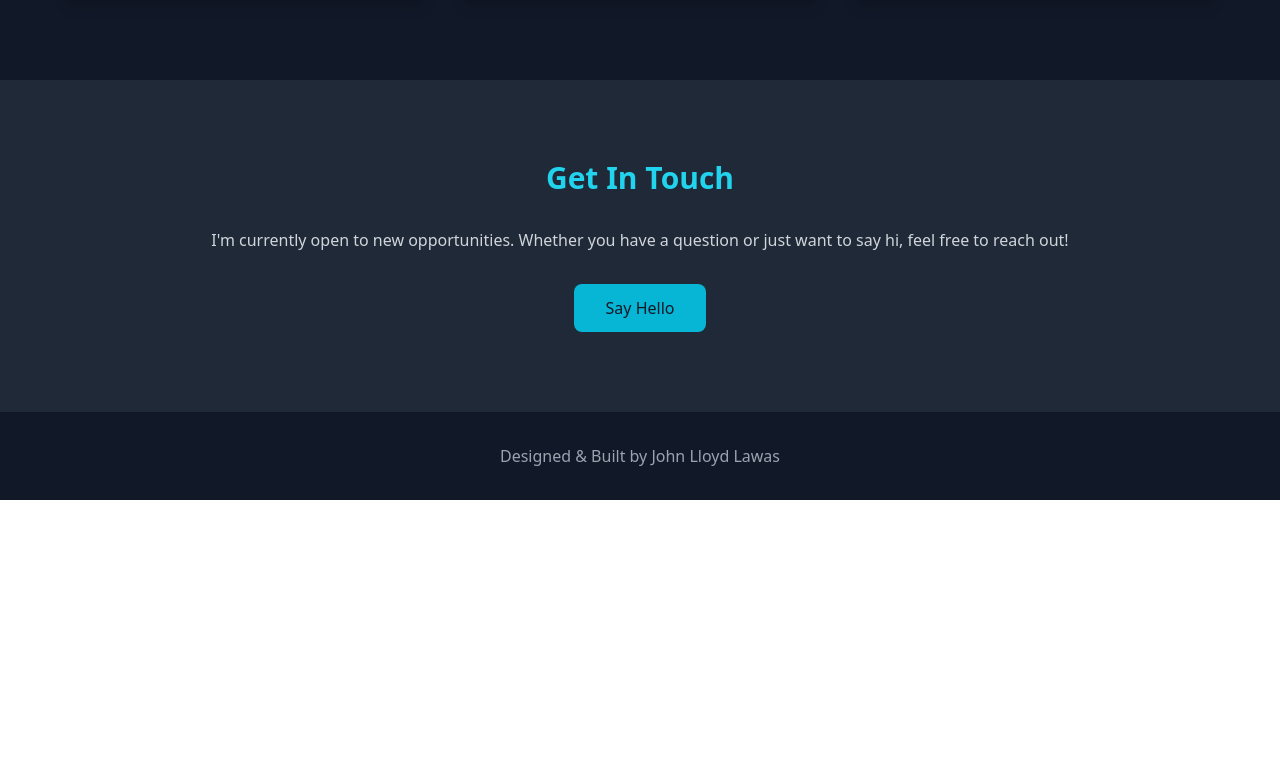
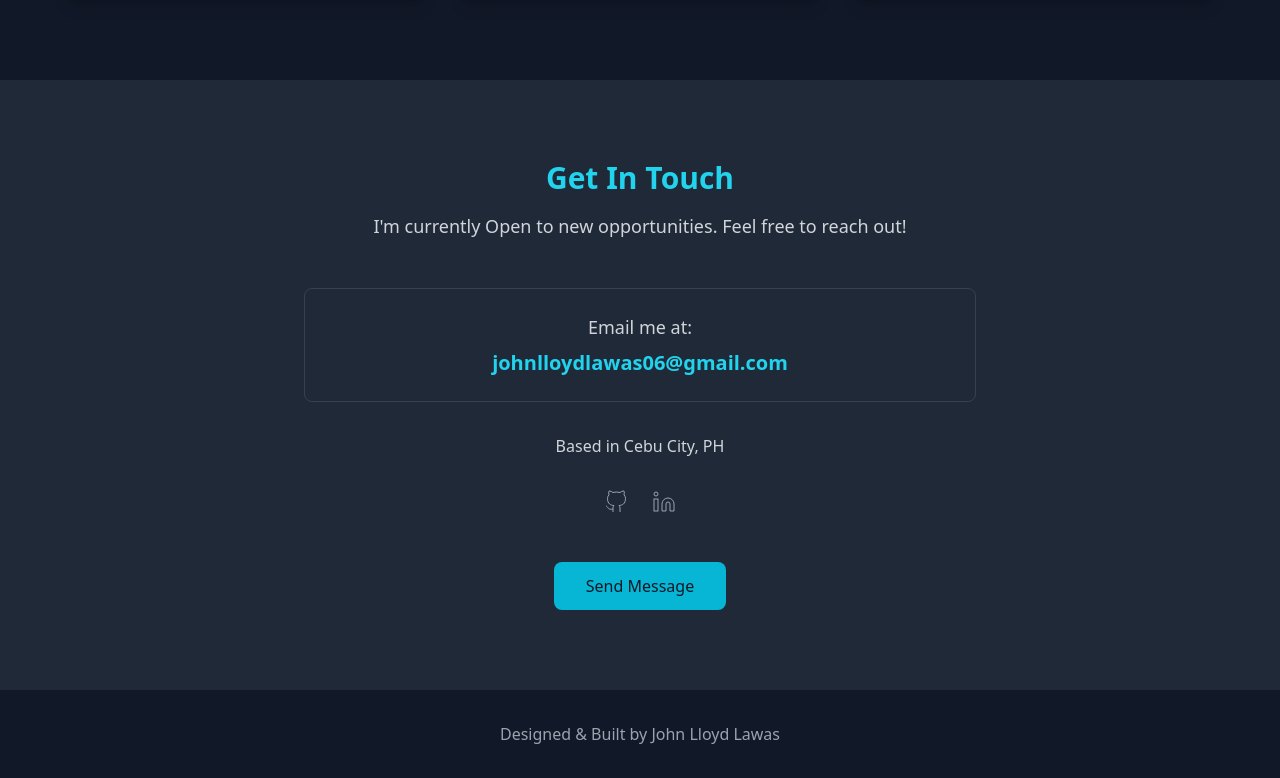
Before and after one commit to jlawas06/personal-portfolio, an Angular app: page / in a window 1280 px wide. Shown: the part 3920-4698 px from the top of the page. Before the commit the page ends 4420 px from the top, so only its background shows below. Built offline with nearby package versions, Linux system fonts and the light colour scheme.

Commit message:
chore: update contact

```diff
--- a/src/app/components/contact/contact.component.html
+++ b/src/app/components/contact/contact.component.html
@@ -3,28 +3,114 @@
   [class]="(themeService.currentTheme$ | async)?.card"
   class="py-20 px-4"
 >
-  <div class="max-w-4xl mx-auto text-center">
+  <div class="max-w-4xl mx-auto">
+    <!-- Section Header -->
+    <div class="text-center mb-12">
       <h2
         [class]="(themeService.currentTheme$ | async)?.accent"
-      class="text-3xl font-bold mb-8"
+        class="text-3xl font-bold mb-4"
       >
         Get In Touch
       </h2>
       <p
         [class]="(themeService.currentTheme$ | async)?.textSecondary"
-      class="mb-8"
+        class="text-lg"
       >
-      I'm currently open to new opportunities. Whether you have a question or
-      just want to say hi, feel free to reach out!
+        I'm currently Open to new opportunities. Feel free to
+        reach out!
       </p>
+    </div>
+
+    <!-- Contact Details -->
+    <div class="max-w-2xl mx-auto">
+      <!-- Email Card -->
+      <div
+        [class]="(themeService.currentTheme$ | async)?.card!"
+        class="mb-8 p-6 rounded-lg border text-center"
+        [ngClass]="(themeService.currentTheme$ | async)?.border"
+      >
+        <h3
+          [class]="(themeService.currentTheme$ | async)?.textSecondary"
+          class="text-lg mb-2"
+        >
+          Email me at:
+        </h3>
+        <a
+          [href]="'mailto:' + personalInfo.email"
+          [class]="(themeService.currentTheme$ | async)?.accent"
+          class="text-xl font-semibold hover:underline"
+        >
+          {{ personalInfo.email }}
+        </a>
+      </div>
+
+      <!-- Location -->
+      <div class="text-center mb-8">
+        <p [class]="(themeService.currentTheme$ | async)?.textSecondary">
+          Based in {{ personalInfo.location }}
+        </p>
+      </div>
+
+      <!-- Social Links -->
+      <div class="flex justify-center space-x-6">
+        <a
+          [href]="personalInfo.github"
+          target="_blank"
+          rel="noopener noreferrer"
+          [ngClass]="[
+            (themeService.currentTheme$ | async)?.textMuted,
+            (themeService.currentTheme$ | async)?.accentHover
+          ]"
+          class="transition-colors"
+        >
+          <svg
+            class="w-6 h-6"
+            fill="none"
+            viewBox="0 0 24 24"
+            stroke="currentColor"
+          >
+            <path
+              d="M9 19c-5 1.5-5-2.5-7-3m14 6v-3.87a3.37 3.37 0 0 0-.94-2.61c3.14-.35 6.44-1.54 6.44-7A5.44 5.44 0 0 0 20 4.77 5.07 5.07 0 0 0 19.91 1S18.73.65 16 2.48a13.38 13.38 0 0 0-7 0C6.27.65 5.09 1 5.09 1A5.07 5.07 0 0 0 5 4.77a5.44 5.44 0 0 0-1.5 3.78c0 5.42 3.3 6.61 6.44 7A3.37 3.37 0 0 0 9 18.13V22"
+            />
+          </svg>
+        </a>
+        <a
+          [href]="personalInfo.linkedin"
+          target="_blank"
+          rel="noopener noreferrer"
+          [ngClass]="[
+            (themeService.currentTheme$ | async)?.textMuted,
+            (themeService.currentTheme$ | async)?.accentHover
+          ]"
+          class="transition-colors"
+        >
+          <svg
+            class="w-6 h-6"
+            fill="none"
+            viewBox="0 0 24 24"
+            stroke="currentColor"
+          >
+            <path
+              d="M16 8a6 6 0 0 1 6 6v7h-4v-7a2 2 0 0 0-2-2 2 2 0 0 0-2 2v7h-4v-7a6 6 0 0 1 6-6z"
+            />
+            <rect x="2" y="9" width="4" height="12" />
+            <circle cx="4" cy="4" r="2" />
+          </svg>
+        </a>
+      </div>
+
+      <!-- CTA Button -->
+      <div class="text-center mt-12">
         <a
           [href]="'mailto:' + personalInfo.email"
           [class]="(themeService.currentTheme$ | async)?.button!"
           [ngClass]="(themeService.currentTheme$ | async)?.buttonText"
           class="inline-block px-8 py-3 rounded-lg font-medium transition-colors"
         >
-      Say Hello
+          Send Message
         </a>
+      </div>
+    </div>
   </div>
 </section>
 
@@ -32,5 +118,5 @@
   [class]="(themeService.currentTheme$ | async)?.textMuted"
   class="py-8 px-4 text-center"
 >
-  <p>Designed & Built by {{ personalInfo.name }}</p>
+  <p>Designed & Built by {{personalInfo.name}}</p>
 </footer>
--- a/src/app/constants/personal-details.constant.ts
+++ b/src/app/constants/personal-details.constant.ts
@@ -6,4 +6,5 @@ export const PERSONAL_DETAILS = {
             Passionate about creating efficient, scalable, and user-friendly applications.`,
   github: 'https://github.com/jlawas06',
   linkedin: 'https://www.linkedin.com/in/john-lloyd-lawas',
+  location: "Cebu City, PH",
 };
```
Lines whose indentation alone changed are shown as unchanged.
